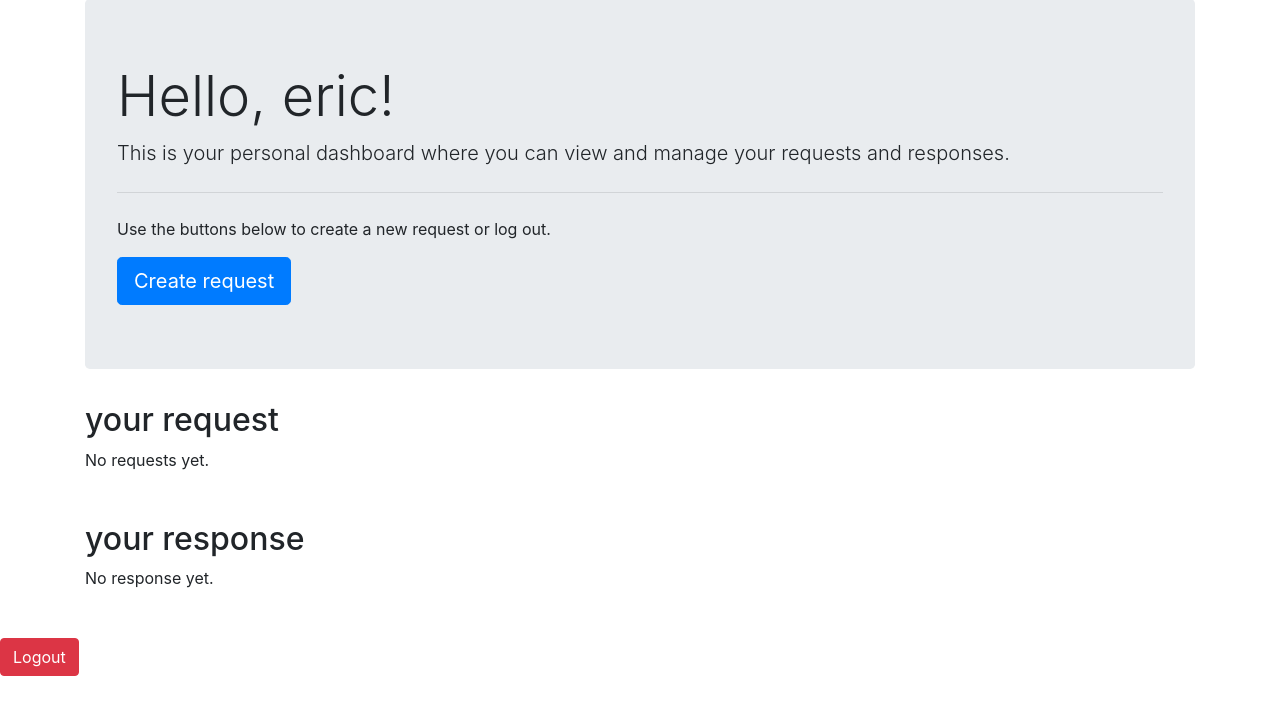
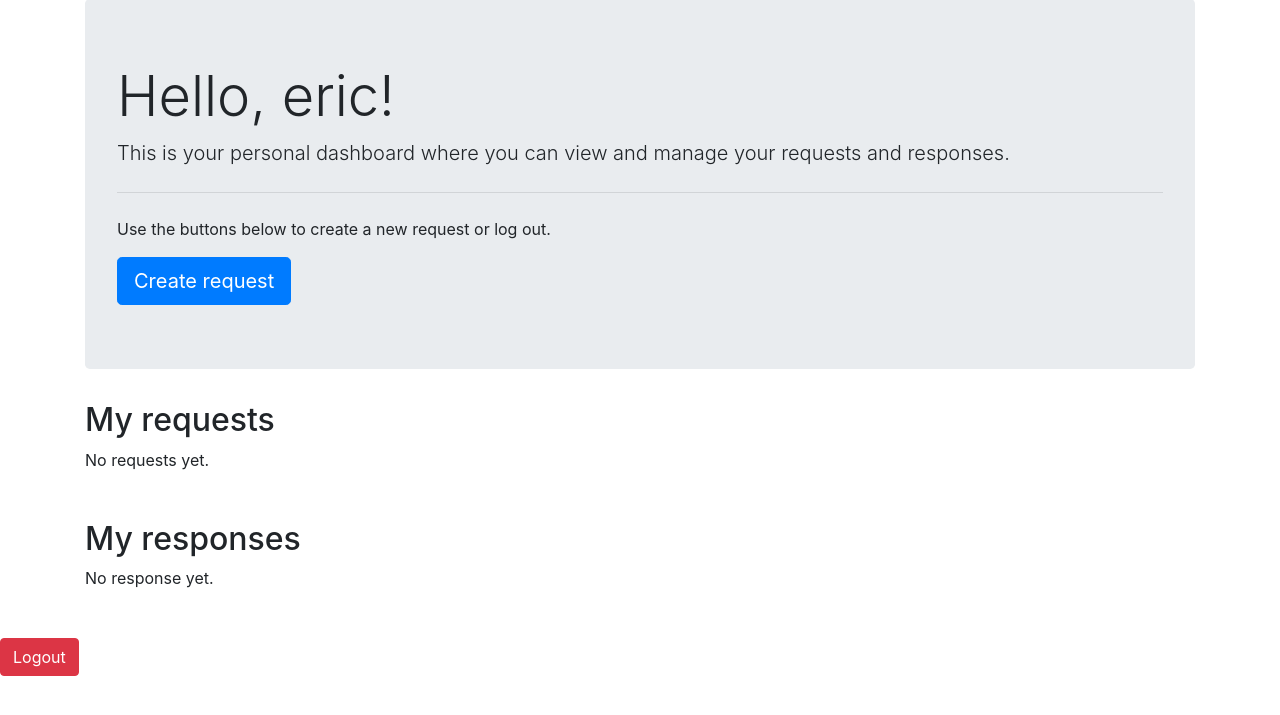
Before and after one commit to dynamicCat/CITS5505_Group_Project, a Flask app: page /dashboard in a window 1280 px wide. Shown: the part 49-764 px from the top of the page. Run offline with Flask 3, Linux system fonts and the light colour scheme; a user stored in the database is signed in; data comes from the database, SQL or seed files in the repository; both versions use the stored data as it was before the commit; data that the repository does not hold is empty; some libraries are stand-ins or nearby versions.

```diff
--- a/templates/dashboard.html
+++ b/templates/dashboard.html
@@ -21,7 +21,7 @@
 
         <!-- User request -->
         <div class="mb-5">
-            <h2>your request</h2>
+            <h2>My requests</h2>
             {% if requests %}
             <ul class="list-group">
                 {% for request in requests %}
@@ -35,7 +35,7 @@
 
         <!-- User response -->
         <div class="mb-5">
-            <h2>your response</h2>
+            <h2>My responses</h2>
             {% if responses %}
             <ul class="list-group">
                 {% for response in responses %}
```
Also changed, not shown: database.db (deleted).
